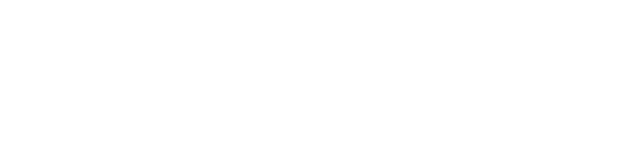
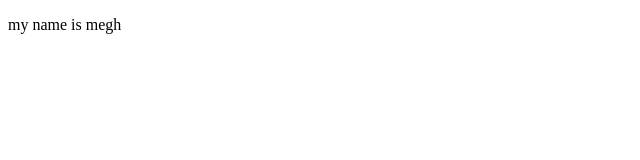
Before and after one commit to mdmegh/my-second-repo, a plain HTML site: page index.html in a window 1280 px wide. Shown: the whole page, without its empty margins (0-640 px from the left). Drawn offline with Linux system fonts and the light colour scheme.

Commit message:
paragraf

```diff
--- a/index.html
+++ b/index.html
@@ -7,6 +7,6 @@
     <title>My Second Repo</title>
 </head>
 <body>
-
+    <p>my name is megh</p>
 </body>
 </html>
```
